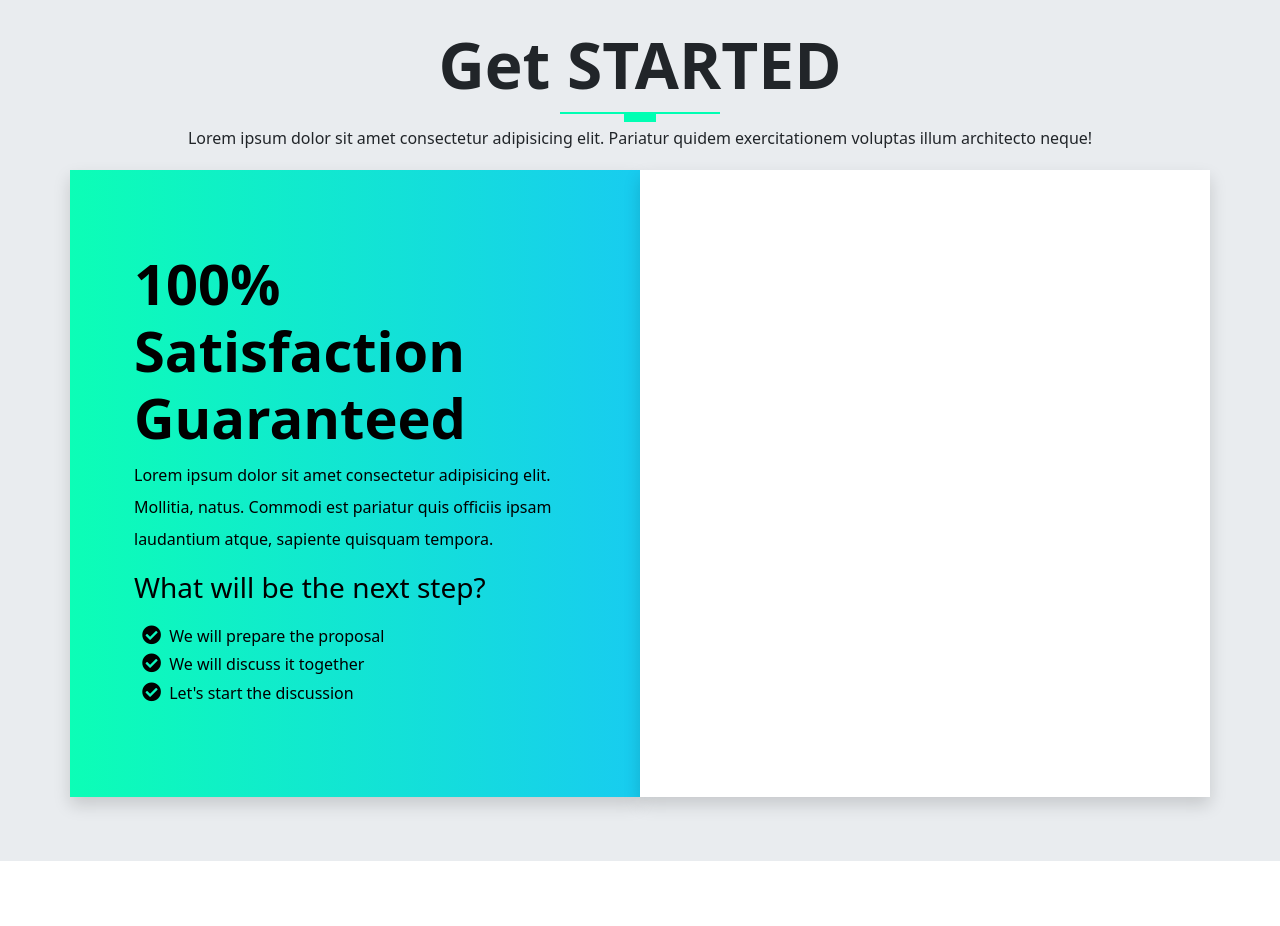
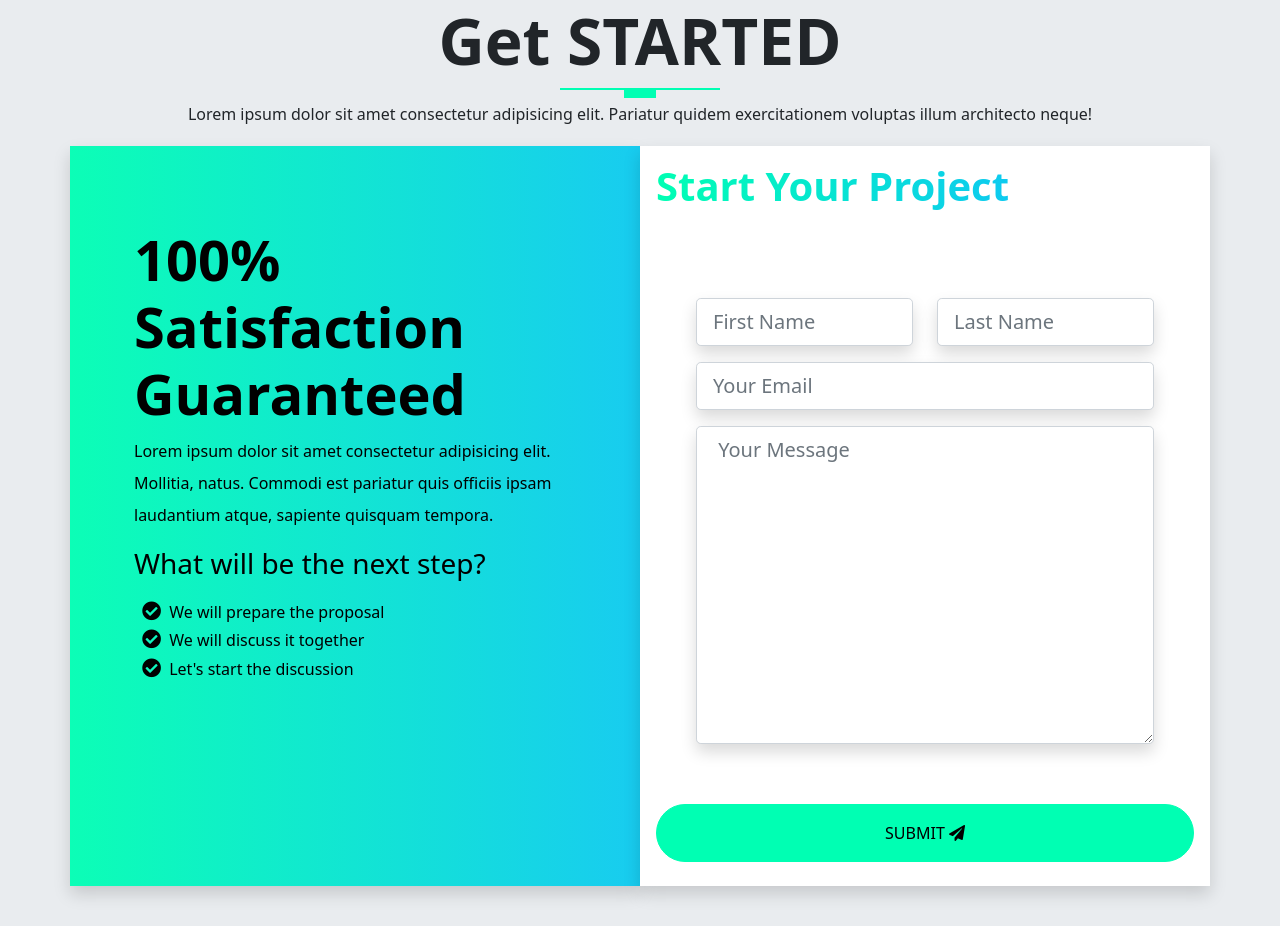
Before and after one commit to ankitmrmishra/PORTFOLIO, a website: page index.html in a window 1280 px wide. Shown: the part 5710-6636 px from the top of the page. Before the commit the page ends 6571 px from the top, so only its background shows below. Drawn offline with nearby package versions, Linux system fonts and the light colour scheme; a web font is replaced by a local one.

Commit message:
completed the get started section

```diff
--- a/index.html
+++ b/index.html
@@ -590,7 +590,29 @@
           </ul>
         </div>
       </div>
-      <div class="col-12 col-lg-6 bg-white shadow p-3"></div>
+      <div class="col-12 col-lg-6 bg-white shadow p-3">
+        <div class="form w-100 pb-2">
+          <h4 class="display-3--title mb-5">
+            Start Your Project
+          </h4>
+          <form action="#" class="row">
+
+            <div class="col-lg-6 col-md-6 mb-3"><input type="text" placeholder="First Name" id="inputfirstname" class="shadow form-control form-control-lg "></div>
+            <div class="col-lg-6 col-md-6 mb-3"><input type="text" placeholder="Last Name" id="inputlastname" class="shadow form-control form-control-lg "></div>
+            <div class="col-lg-12 mb-3"><input type="email" placeholder="Your Email" id="inputemail" class="shadow form-control form-control-lg "></div>
+            <div class="col-lg-12 mb-3">
+           <textarea name="Message" placeholder=" Your Message" id="Message"  rows="10" class=" shadow form-control form-control-lg"></textarea>
+          </div>
+
+          </form>
+          <div class="text-center d-grid mt-1">
+            <button type="button" class="btn btn-primary rounded-pill pt-3  pb-3">
+              SUBMIT
+              <i class="fas fa-paper-plane"></i>
+            </button>
+          </div>
+        </div>
+      </div>
     </div>
   </div>
 </section>
--- a/scss/sections/_getstarted.scss
+++ b/scss/sections/_getstarted.scss
@@ -2,7 +2,7 @@
 @use '../components/mixins' as *;
 
 .get-started{
-    padding: 4rem 0;
+    padding: 2.5rem 0;
     background-color: $gray-200;
 }
 
@@ -28,3 +28,19 @@
 
     }
 }
+
+form{
+    padding: 2.5rem;
+
+
+    button{
+border: none;
+color: white;
+
+a{
+    color: white;
+    text-decoration: none;
+    text-transform: capitalize;
+}
+    }
+}
```
Also changed, not shown: assets/css/style.css, 1 other file.
